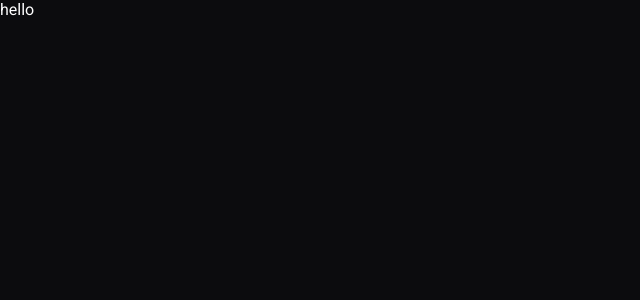
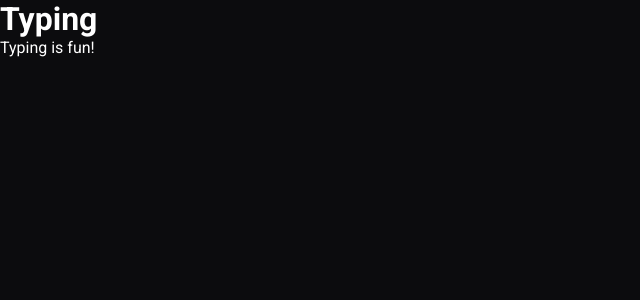
Before and after one commit to Washington-coder/code-typing, a React (Vite) app in the folder frontend/: page / in a window 1280 px wide. Shown: the top 300 px of the page, without its empty margins (0-640 px from the left). Built offline with nearby package versions, Linux system fonts and the light colour scheme.

Commit message:
feat: adding routes

```diff
--- a/frontend/package.json
+++ b/frontend/package.json
@@ -11,7 +11,8 @@
   },
   "dependencies": {
     "react": "^18.3.1",
-    "react-dom": "^18.3.1"
+    "react-dom": "^18.3.1",
+    "react-router-dom": "^7.3.0"
   },
   "devDependencies": {
     "@eslint/js": "^9.17.0",
--- a/frontend/src/App.tsx
+++ b/frontend/src/App.tsx
@@ -1,10 +1,14 @@
+import { BrowserRouter } from "react-router-dom"
 import "./global.css"
+import { Router } from "./Router"
 
 function App() {
 
   return (
     <>
-      hello
+      <BrowserRouter>
+        <Router />
+      </BrowserRouter>
     </>
   )
 }
--- /dev/null
+++ b/frontend/src/Router.tsx
@@ -0,0 +1,14 @@
+import { Route, Routes } from "react-router-dom";
+import { About } from "./pages/About";
+import { Profile } from "./pages/Profile";
+import { Typing } from "./pages/Typing";
+
+export function Router() {
+    return(
+        <Routes>
+            <Route path="/about" element={<About />} />
+            <Route path="/profile" element={<Profile />} />
+            <Route path="/" element={<Typing />} />
+        </Routes>
+    )
+}
--- /dev/null
+++ b/frontend/src/pages/About.tsx
@@ -0,0 +1,5 @@
+export function About() {
+  return (
+    <div>About</div>
+  )
+}
--- /dev/null
+++ b/frontend/src/pages/Profile.tsx
@@ -0,0 +1,5 @@
+export function Profile() {
+  return (
+    <div>Profile</div>
+  )
+}
--- /dev/null
+++ b/frontend/src/pages/Typing.tsx
@@ -0,0 +1,8 @@
+export function Typing() {
+  return (
+    <div>
+        <h1>Typing</h1>
+        <p>Typing is fun!</p>
+    </div>
+  )
+}
```
Also changed, not shown: 1 other file (tests, documents, lock files or other folders).
